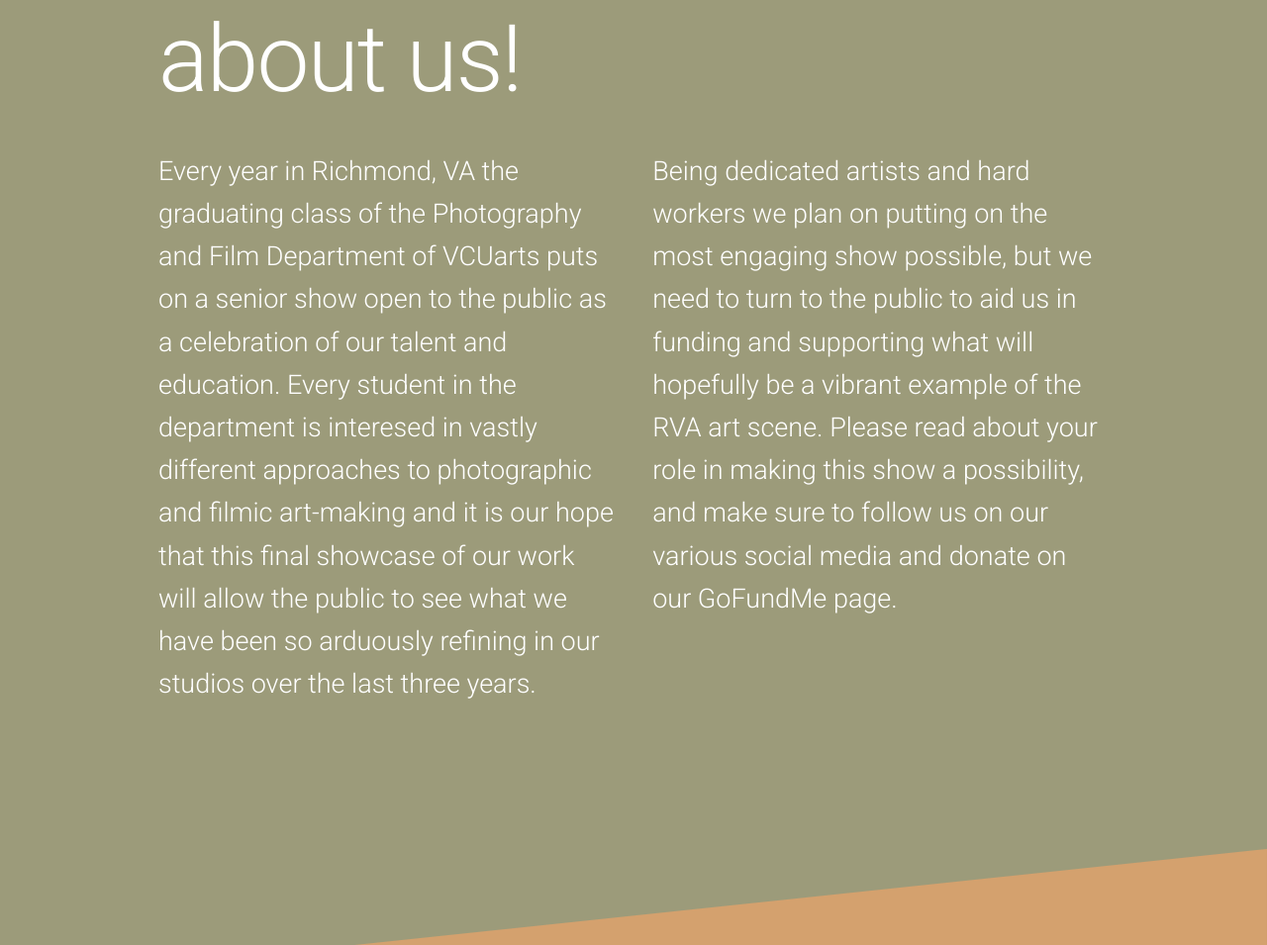
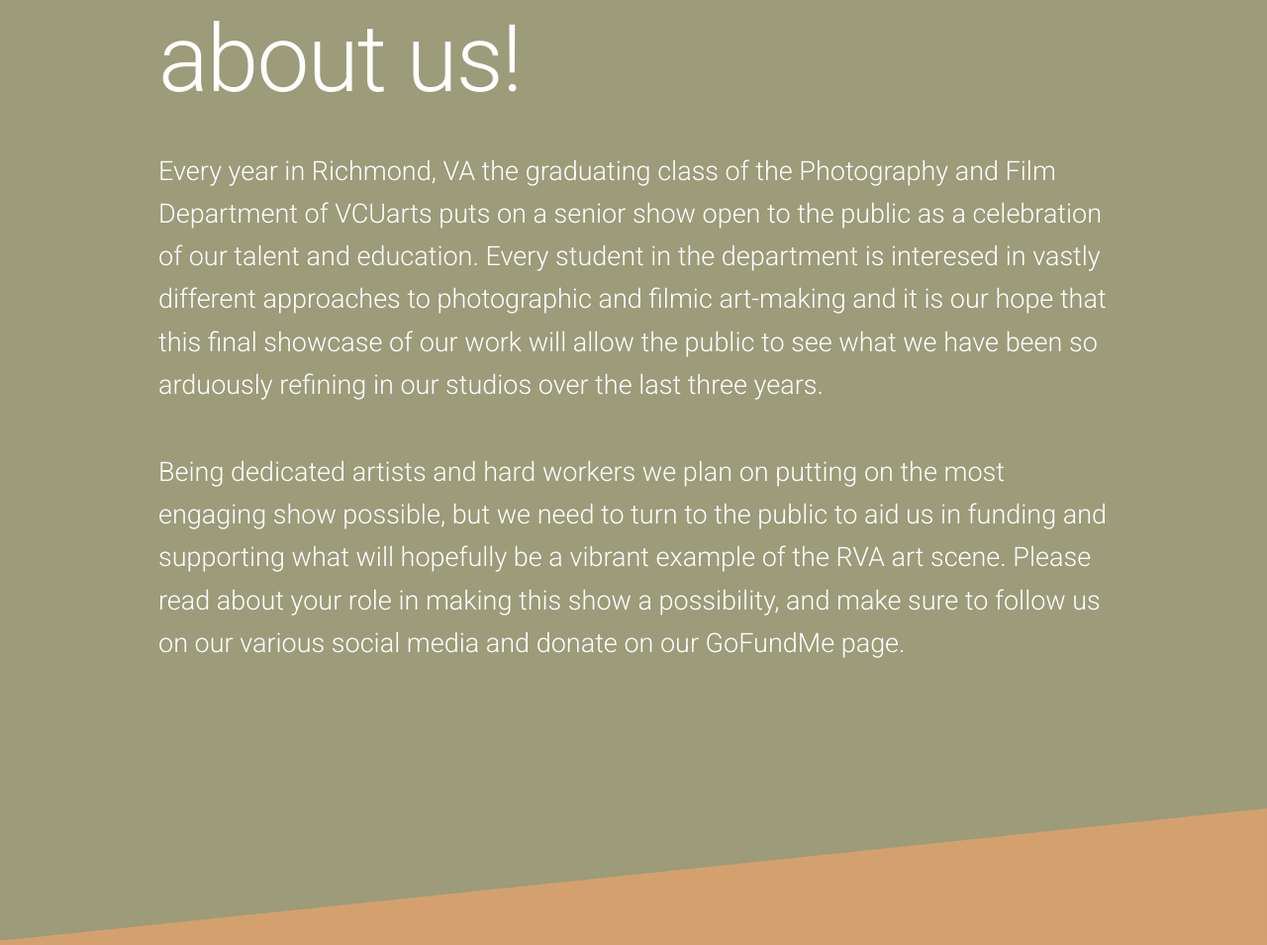
Before and after one commit to jcquinlan/Skeleton-Senior-Show, a plain HTML site: page index.html in a window 1280 px wide. Shown: the part 1965-2920 px from the top of the page at 99% size. Drawn offline with nearby package versions, Linux system fonts and the light colour scheme.

Commit message:
cahnged stuff im so tired

```diff
--- a/index.html
+++ b/index.html
@@ -57,10 +57,10 @@
        <div class="container">
           <h1 class="sectionHeader">about us!</h1>
            <div data-sr class="row">
-               <div class="six columns">
+               <div class="u-full-width">
                    <p class="sectionText">Every year in Richmond, VA the graduating class of the Photography and Film Department of VCUarts puts on a senior show open to the public as a celebration of our talent and education. Every student in the department is interesed in vastly different approaches to photographic and filmic art-making and it is our hope that this final showcase of our work will allow the public to see what we have been so arduously refining in our studios over the last three years.</p>
                </div>
-               <div class="six columns">
+               <div class="u-full-width">
                    <p class="sectionText"> Being dedicated artists and hard workers we plan on putting on the most engaging show possible, but we need to turn to the public to aid us in funding and supporting what will  hopefully be a vibrant  example of the RVA art scene. Please read about your role in making this show a possibility, and make sure to follow us on our various social media and donate on our GoFundMe page.</p>
                </div>
            </div>
```
